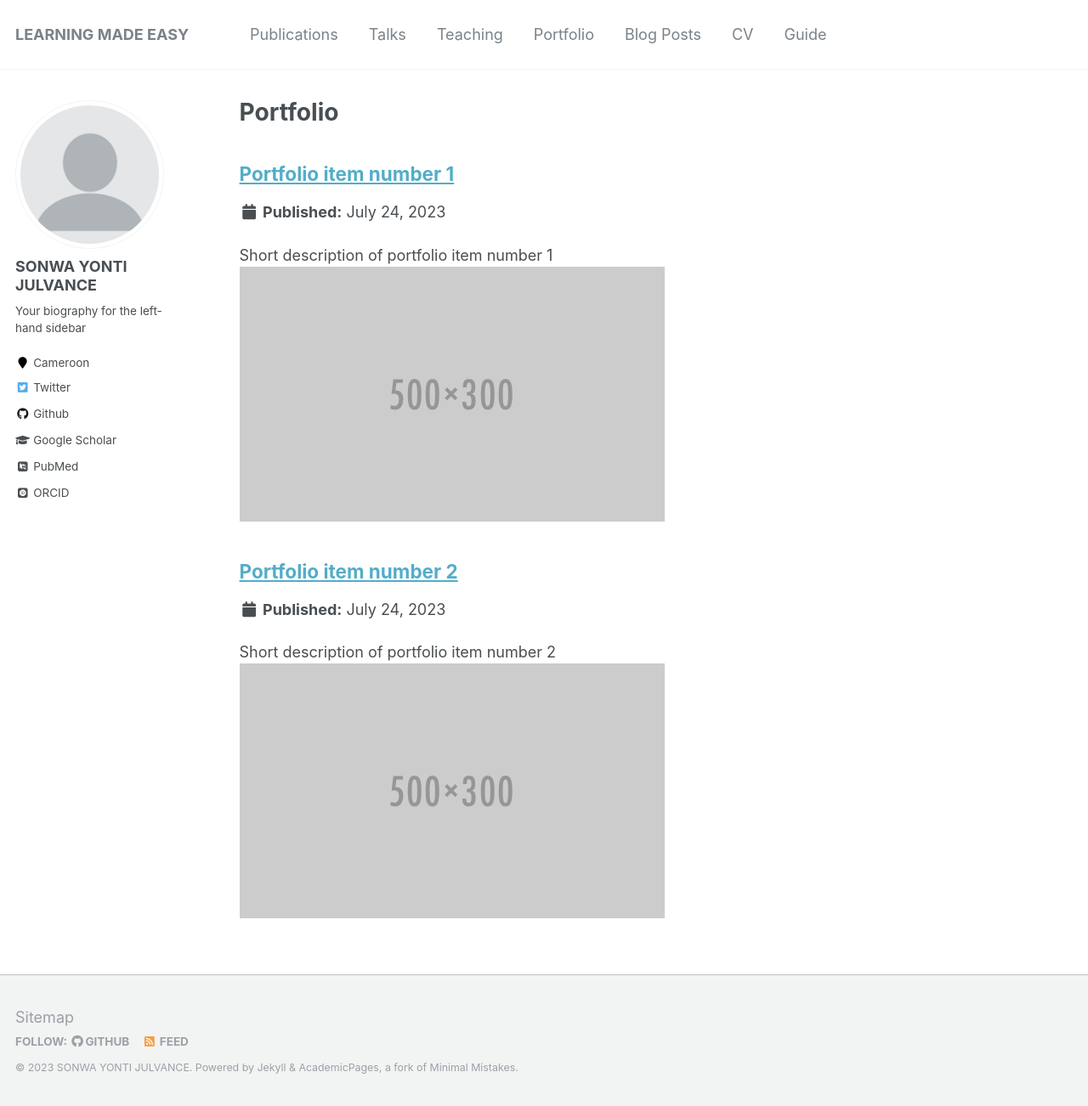
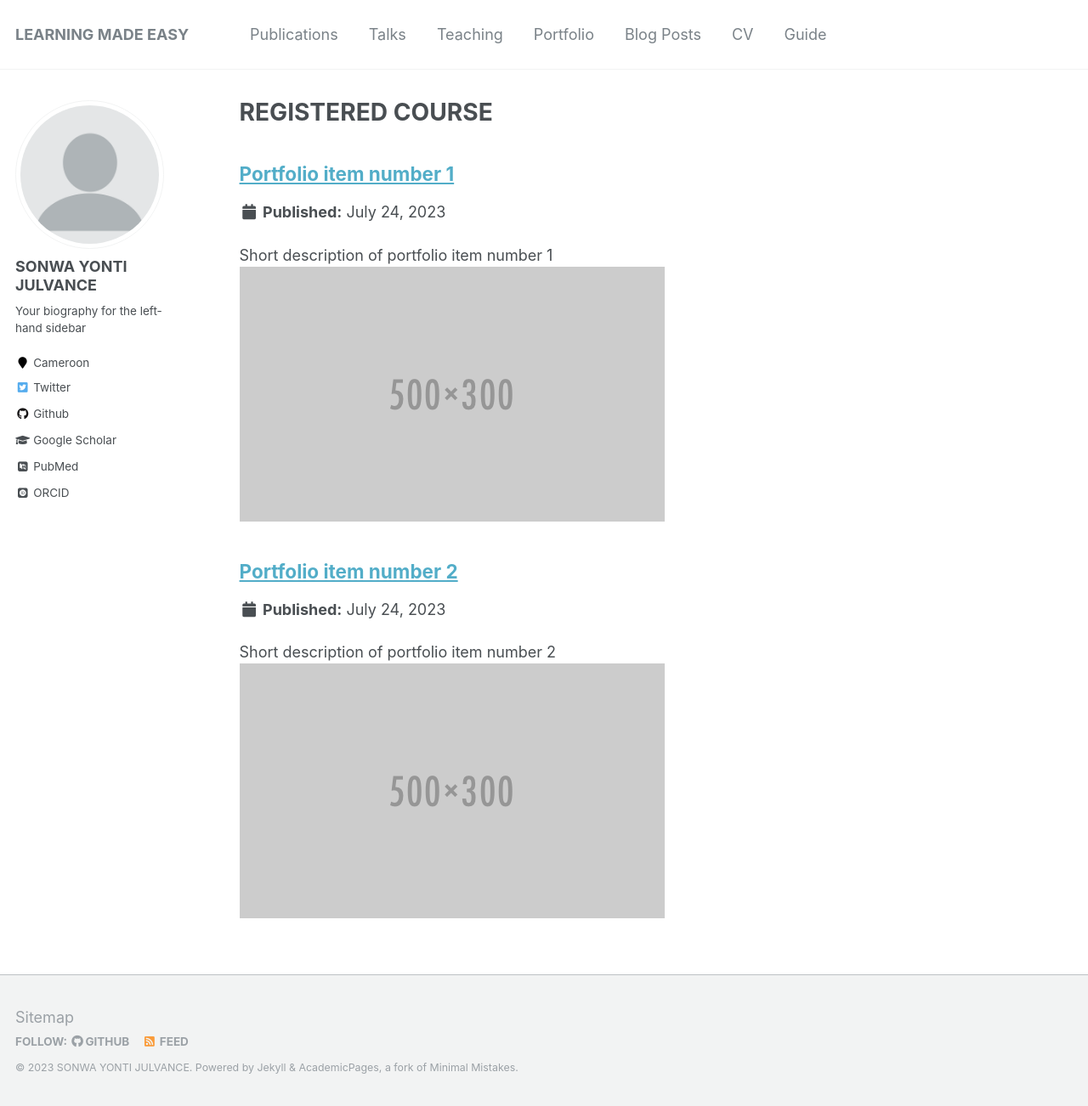
Before and after one commit to julvance/julvance.github.io, a Jekyll site: the page built from _pages/portfolio.html, in a window 1280 px wide and 1302 px high. Shown: the whole window at 85% size. Built offline with Jekyll 4.4.1, drawn with Linux system fonts in a browser that asks for light colours; some web fonts are replaced.

Commit message:
Update portfolio.html

```diff
--- a/_pages/portfolio.html
+++ b/_pages/portfolio.html
@@ -1,7 +1,7 @@
 ---
 layout: archive
-title: "Portfolio"
-permalink: /portfolio/
+title: "REGISTERED COURSE"
+permalink: /REGISTERED COURSES/
 author_profile: true
 ---
 
```
